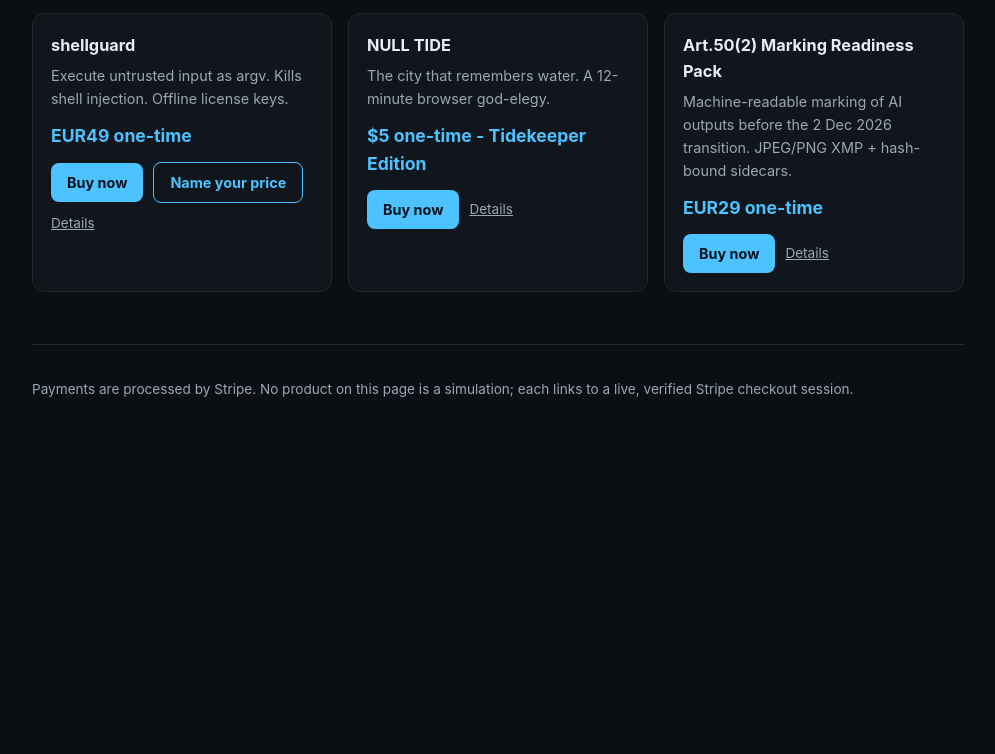
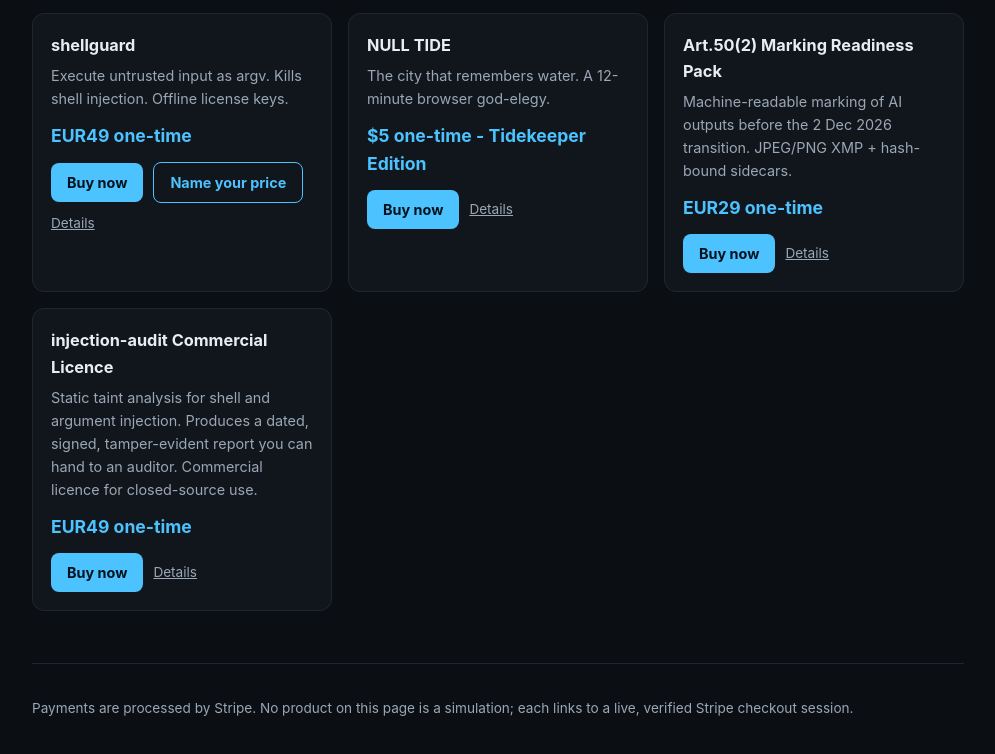
Before and after one commit to derbaroser-eng/store, a plain HTML site: page index.html in a window 1280 px wide. Shown: the part 1168-1922 px from the top of the page, without its empty margins (142-1137 px from the left). Before the commit the page ends 1638 px from the top, so only its background shows below. Drawn offline with Linux system fonts and the light colour scheme.

Commit message:
Add injection-audit commercial licence card (16 verified products)

```diff
--- a/index.html
+++ b/index.html
@@ -2,7 +2,7 @@
 <html lang="en"><head><meta charset="utf-8">
 <meta name="viewport" content="width=device-width, initial-scale=1">
 <title>AURUM Store - real tools, instant checkout</title>
-<meta name="description" content="15 tested digital products with live Stripe checkout. No account, no subscriptions.">
+<meta name="description" content="16 tested digital products with live Stripe checkout. No account, no subscriptions.">
 <style>
 :root{--bg:#0b0f14;--fg:#e6edf3;--dim:#9aa7b4;--acc:#4cc2ff;--card:#11161d;--line:#21262d}
 *{box-sizing:border-box}body{margin:0;background:var(--bg);color:var(--fg);
@@ -24,9 +24,9 @@ footer{margin-top:52px;padding-top:20px;border-top:1px solid var(--line);
 font-size:.85rem;color:var(--dim)}
 </style></head><body><div class="wrap">
 <h1>The AURUM Store</h1>
-<p class="lede">15 products, built and tested. Every checkout is a live Stripe
+<p class="lede">16 products, built and tested. Every checkout is a live Stripe
 payment link verified against the signed catalogue - instant delivery, no account.</p>
-<div class="grid" data-products="15">
+<div class="grid" data-products="16">
 <article class="card" data-slug="art50-conform">
   <h3>Art.50(2) Evidence Report</h3>
   <p>A dated evidence report on your pipeline&#x27;s Article 50(2) marking, mapped to the statutory wording. One pipeline per report.</p>
@@ -164,6 +164,15 @@ payment link verified against the signed catalogue - instant delivery, no accoun
     <a class="details" href="https://derbaroser-eng.github.io/art50-marking/">Details</a>
   </div>
 </article>
+<article class="card" data-slug="injection-audit">
+  <h3>injection-audit Commercial Licence</h3>
+  <p>Static taint analysis for shell and argument injection. Produces a dated, signed, tamper-evident report you can hand to an auditor. Commercial licence for closed-source use.</p>
+  <div class="price">EUR49 one-time</div>
+  <div class="actions">
+    <a class="btn" href="https://buy.stripe.com/bJefZk7PY6g85mF7lS4ko0W">Buy now</a>
+    <a class="details" href="https://derbaroser-eng.github.io/injection-audit/">Details</a>
+  </div>
+</article>
 </div>
 <footer><p>Payments are processed by Stripe. No product on this page is a
 simulation; each links to a live, verified Stripe checkout session.</p></footer>
```
